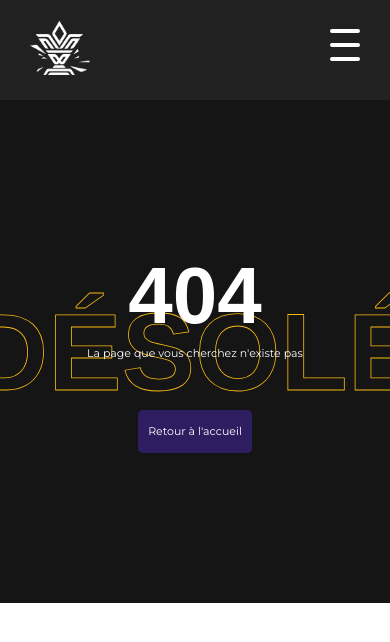
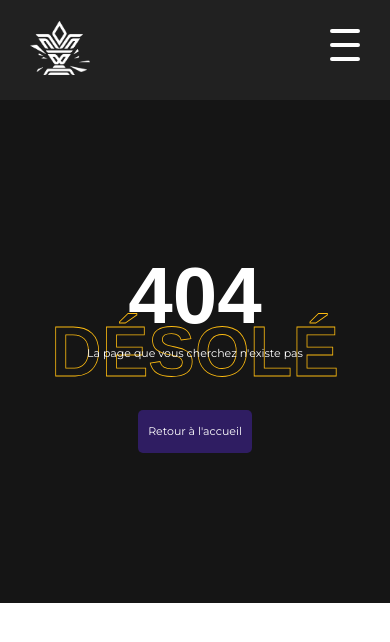
Before and after one commit to Kelyesse/mmi-lan-2023, a PHP site: page /error.php in a window 390 px wide. Shown: the top 642 px of the page. Run offline with PHP 8.4, Linux system fonts and the light colour scheme; some web fonts are replaced.

Commit message:
modified font-size for all screen size

```diff
--- a/assets/style/error.css
+++ b/assets/style/error.css
@@ -1,5 +1,5 @@
 @import url(./variables.css);
-*{
+* {
     margin: 0;
     padding: 0;
     box-sizing: border-box;
@@ -14,7 +14,7 @@ main {
     position: relative;
 }
 
-#desole{
+#desole {
     font-family: var(--accent-font);
 
     font-style: normal;
@@ -34,13 +34,12 @@ main {
     z-index: 0;
     overflow: hidden;
 
-
     -webkit-text-stroke: 1px var(--accent-color-1);
-    color: var(--background-color) ;
+    color: var(--background-color);
 }
 
-#qcq{
-    color:#FFF;
+#qcq {
+    color: #fff;
     font-family: var(--accent-font);
     font-size: 170px;
     font-style: normal;
@@ -49,8 +48,8 @@ main {
     text-transform: uppercase;
 }
 
-#exist{
-    color:  #FFF;
+#exist {
+    color: #fff;
     text-align: center;
 
     /* Desktop/p-desktop */
@@ -61,7 +60,7 @@ main {
     line-height: 23px; /* 143.75% */
 }
 
-#divfirst{
+#divfirst {
     display: inline-flex;
     flex-direction: column;
     align-items: center;
@@ -69,15 +68,15 @@ main {
     z-index: 100;
 }
 
-#divsec{
+#divsec {
     display: flex;
     flex-direction: column;
     align-items: center;
 }
 
 #backAcc {
-    color: #FFF;
-    text-decoration: none ;
+    color: #fff;
+    text-decoration: none;
 
     /* Desktop/p-desktop */
     font-family: var(--body-font);
@@ -98,299 +97,288 @@ main {
 
 @media (max-width: 1365px) {
     #desole {
-        font-size: 380px;
+        font-size: 330px;
     }
 }
 @media (max-width: 1270px) {
     #desole {
-        font-size: 350px;
+        font-size: 300px;
     }
 }
 
 @media (max-width: 1200px) {
     #desole {
-        font-size: 340px;
+        font-size: 280px;
     }
     #qcq {
         font-size: 155px;
     }
-    #exist{
+    #exist {
         font-size: 15px;
     }
-    #backAcc{
+    #backAcc {
         font-size: 15px;
     }
-    #divfirst{
+    #divfirst {
         gap: 55px;
     }
 }
 
 @media (max-width: 1140px) {
     #desole {
-        font-size: 320px;
+        font-size: 260px;
     }
     #qcq {
         font-size: 150px;
     }
-    #exist{
+    #exist {
         font-size: 15px;
     }
-    #backAcc{
+    #backAcc {
         font-size: 15px;
     }
-    #divfirst{
+    #divfirst {
         gap: 50px;
     }
 }
 
 @media (max-width: 1090px) {
     #desole {
-        font-size: 310px;
+        font-size: 250px;
     }
     #qcq {
         font-size: 145px;
     }
-    #exist{
+    #exist {
         font-size: 15px;
     }
-    #backAcc{
+    #backAcc {
         font-size: 15px;
     }
-    #divfirst{
+    #divfirst {
         gap: 50px;
     }
 }
 
 @media (max-width: 1030px) {
     #desole {
-        font-size: 290px;
+        font-size: 230px;
     }
     #qcq {
         font-size: 140px;
     }
-    #exist{
+    #exist {
         font-size: 14px;
     }
-    #backAcc{
+    #backAcc {
         font-size: 14px;
     }
-    #divfirst{
+    #divfirst {
         gap: 45px;
     }
 }
 @media (max-width: 970px) {
     #desole {
-        font-size: 275px;
+        font-size: 220px;
     }
     #qcq {
         font-size: 135px;
     }
-    #exist{
+    #exist {
         font-size: 14px;
     }
-    #backAcc{
+    #backAcc {
         font-size: 14px;
     }
-    #divfirst{
+    #divfirst {
         gap: 45px;
     }
 }
 @media (max-width: 930px) {
     #desole {
-        font-size: 260px;
+        font-size: 200px;
     }
     #qcq {
         font-size: 130px;
     }
-    #exist{
+    #exist {
         font-size: 14px;
     }
-    #backAcc{
+    #backAcc {
         font-size: 14px;
     }
-    #divfirst{
+    #divfirst {
         gap: 45px;
     }
-
 }
 @media (max-width: 860px) {
     #desole {
-        font-size: 245px;
+        font-size: 215px;
     }
     #qcq {
         font-size: 125px;
     }
-    #exist{
+    #exist {
         font-size: 13px;
     }
-    #backAcc{
+    #backAcc {
         font-size: 13px;
     }
-    #divfirst{
+    #divfirst {
         gap: 45px;
     }
-
 }
 @media (max-width: 810px) {
     #desole {
-        font-size: 230px;
+        font-size: 200px;
     }
     #qcq {
         font-size: 120px;
     }
-    #exist{
+    #exist {
         font-size: 13px;
     }
-    #backAcc{
+    #backAcc {
         font-size: 13px;
     }
-    #divfirst{
+    #divfirst {
         gap: 45px;
     }
-
 }
 @media (max-width: 760px) {
     #desole {
-        font-size: 215px;
+        font-size: 185px;
     }
     #qcq {
         font-size: 115px;
     }
-    #exist{
+    #exist {
         font-size: 13px;
     }
-    #backAcc{
+    #backAcc {
         font-size: 13px;
     }
-    #divfirst{
+    #divfirst {
         gap: 45px;
     }
-
 }
 @media (max-width: 710px) {
     #desole {
-        font-size: 200px;
+        font-size: 170px;
         -webkit-text-stroke: 0.8px var(--accent-color-1);
     }
     #qcq {
         font-size: 110px;
     }
-    #exist{
+    #exist {
         font-size: 12px;
     }
-    #backAcc{
+    #backAcc {
         font-size: 12px;
     }
-    #divfirst{
+    #divfirst {
         gap: 45px;
     }
-
 }
 @media (max-width: 660px) {
     #desole {
-        font-size: 185px;
+        font-size: 150px;
     }
     #qcq {
         font-size: 105px;
     }
-    #exist{
+    #exist {
         font-size: 12px;
     }
-    #backAcc{
+    #backAcc {
         font-size: 12px;
     }
-    #divfirst{
+    #divfirst {
         gap: 45px;
     }
-
 }
 @media (max-width: 610px) {
     #desole {
-        font-size: 170px;
+        font-size: 140px;
     }
     #qcq {
         font-size: 100px;
     }
-    #exist{
+    #exist {
         font-size: 12px;
     }
-    #backAcc{
+    #backAcc {
         font-size: 12px;
     }
-    #divfirst{
+    #divfirst {
         gap: 45px;
     }
-
 }
 @media (max-width: 560px) {
     #desole {
-        font-size: 155px;
+        font-size: 125px;
     }
     #qcq {
         font-size: 95px;
     }
-    #exist{
+    #exist {
         font-size: 11px;
     }
-    #backAcc{
+    #backAcc {
         font-size: 11px;
     }
-    #divfirst{
+    #divfirst {
         gap: 45px;
     }
-
 }
 @media (max-width: 510px) {
     #desole {
-        font-size: 140px;
+        font-size: 110px;
     }
     #qcq {
         font-size: 90px;
     }
-    #exist{
+    #exist {
         font-size: 11px;
     }
-    #backAcc{
+    #backAcc {
         font-size: 11px;
     }
-    #divfirst{
+    #divfirst {
         gap: 45px;
     }
-
 }
 @media (max-width: 460px) {
     #desole {
-        font-size: 125px;
+        font-size: 105px;
     }
     #qcq {
         font-size: 85px;
     }
-    #exist{
+    #exist {
         font-size: 11px;
     }
-    #backAcc{
+    #backAcc {
         font-size: 11px;
     }
-    #divfirst{
+    #divfirst {
         gap: 45px;
     }
-
 }
 @media (max-width: 410px) {
     #desole {
-        font-size: 110px;
+        font-size: 70px;
     }
     #qcq {
         font-size: 80px;
     }
-    #exist{
+    #exist {
         font-size: 11px;
     }
-    #backAcc{
+    #backAcc {
         font-size: 11px;
     }
-    #divfirst{
+    #divfirst {
         gap: 45px;
     }
-
 }
```
